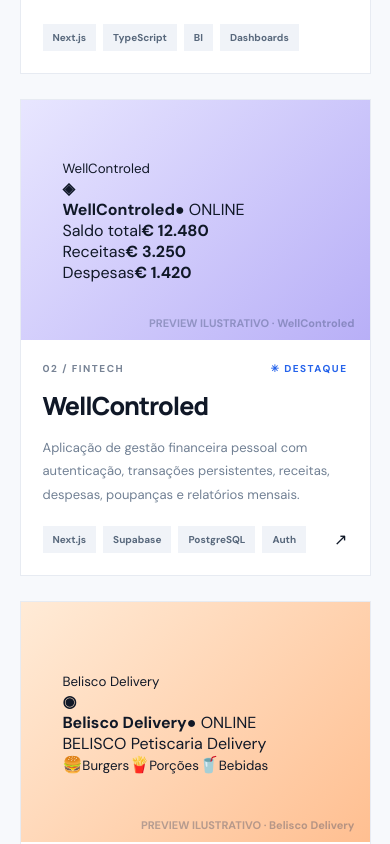
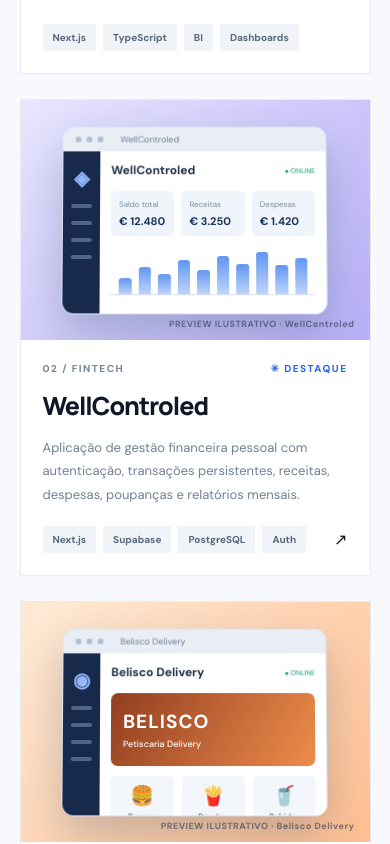
Before and after one commit to jwellingtonjuniordev-dev/wellington-portfolio, a Next.js app: page / in a window 390 px wide. Shown: the part 2940-3784 px from the top of the page. Built offline with nearby package versions, Linux system fonts and the light colour scheme.

Commit message:
style: add responsive project interface previews

```diff
--- a/app/globals.css
+++ b/app/globals.css
@@ -48,3 +48,37 @@ html.dark-theme .theme-toggle{border-color:#59708c;color:#edf3ff}
 html.dark-theme .project-info .tags span{background:#293a52;color:#d4e0f3}
 html.dark-theme .contact{background:#09111e}
 html.dark-theme .hero-bottom{border-color:#2a3c53}
+
+
+/* Project-specific illustrative interface previews */
+.preview-window{width:100%;height:210px;background:#f8fafc;border:1px solid #dbe4f2;border-radius:12px;overflow:hidden;box-shadow:0 20px 45px #1b36513d;transform:perspective(900px) rotateX(3deg);color:#203047}
+.preview-browser{height:24px;background:#e9eef6;display:flex;align-items:center;gap:5px;padding:0 12px}
+.preview-browser>span{width:6px;height:6px;background:#b2bfd1;border-radius:50%}.preview-browser small{margin-left:12px;font-size:9px;color:#6d7b91}
+.preview-app{display:flex;height:calc(100% - 24px);font-family:'DM Sans',sans-serif}
+.preview-sidebar{width:48px;flex-shrink:0;background:#172a4c;display:flex;align-items:center;flex-direction:column;gap:13px;padding:14px 8px}
+.preview-sidebar b{color:#94baff;font-size:20px}.preview-sidebar i{width:21px;height:4px;border-radius:4px;background:#506689}
+.preview-main{padding:15px 16px;flex:1;min-width:0;overflow:hidden;background:#fff}
+.preview-heading{display:flex;justify-content:space-between;align-items:center;gap:8px;margin-bottom:13px}
+.preview-heading strong{font-size:12px;white-space:nowrap;overflow:hidden;text-overflow:ellipsis}
+.preview-heading span{font-size:7px;color:#149b77;white-space:nowrap}
+.preview-metrics{display:grid;grid-template-columns:repeat(3,minmax(0,1fr));gap:7px}
+.preview-metrics div{background:#f0f5fc;padding:8px;border-radius:5px;color:#7b8aa0;font-size:8px}
+.preview-metrics strong{display:block;font-size:13px;color:#1b345a;margin-top:5px}
+.preview-bars{display:flex;align-items:flex-end;gap:7px;height:64px;padding:8px 8px 0;margin-top:8px;border-bottom:1px solid #d9e2ef}
+.preview-bars i{flex:1;background:linear-gradient(#6096f1,#bfd4fb);border-radius:3px 3px 0 0}
+.preview-banner{padding:16px 12px;border-radius:7px;background:linear-gradient(120deg,#16375e,#4186cc);color:white;font-weight:800;font-size:19px;letter-spacing:1px}
+.preview-banner span{display:block;font-weight:500;font-size:9px;letter-spacing:0;margin-top:4px}
+.project-visual.orange .preview-banner{background:linear-gradient(120deg,#923e20,#ed8c4b)}
+.project-visual.teal .preview-banner{background:linear-gradient(120deg,#075c61,#39aaa2)}
+.preview-products{display:flex;gap:8px;margin-top:10px}
+.preview-products span{display:flex;flex:1;align-items:center;justify-content:center;flex-direction:column;background:#f3f6fa;border-radius:5px;padding:7px;font-size:19px}
+.preview-products small{font-size:8px;margin-top:3px}
+.preview-code{background:#14243c;color:#b9d8ff;border-radius:7px;padding:12px;display:flex;flex-direction:column;gap:9px;font:10px monospace}
+.preview-kanban{display:grid;grid-template-columns:repeat(3,1fr);gap:7px}
+.preview-kanban div{background:#edf2f8;padding:7px;border-radius:5px;font-size:9px;font-weight:700}
+.preview-kanban i{display:block;height:17px;background:#fff;border-radius:3px;margin-top:7px;border-left:3px solid #8aacf2}
+.project-visual .visual-title{color:#24365199;font-size:9px;letter-spacing:.5px}
+.professional{border-top:1px solid #e9edf4}
+#formacao,#experiencia{scroll-margin-top:90px}
+@media(max-width:700px){.preview-window{height:190px}.preview-main{padding:11px}.preview-metrics strong{font-size:11px}.preview-sidebar{width:37px}.preview-bars{height:51px}.navlinks{gap:20px}}
+@media(max-width:380px){.preview-window{height:170px}.preview-metrics div{padding:5px}.preview-heading strong{font-size:10px}}
```
